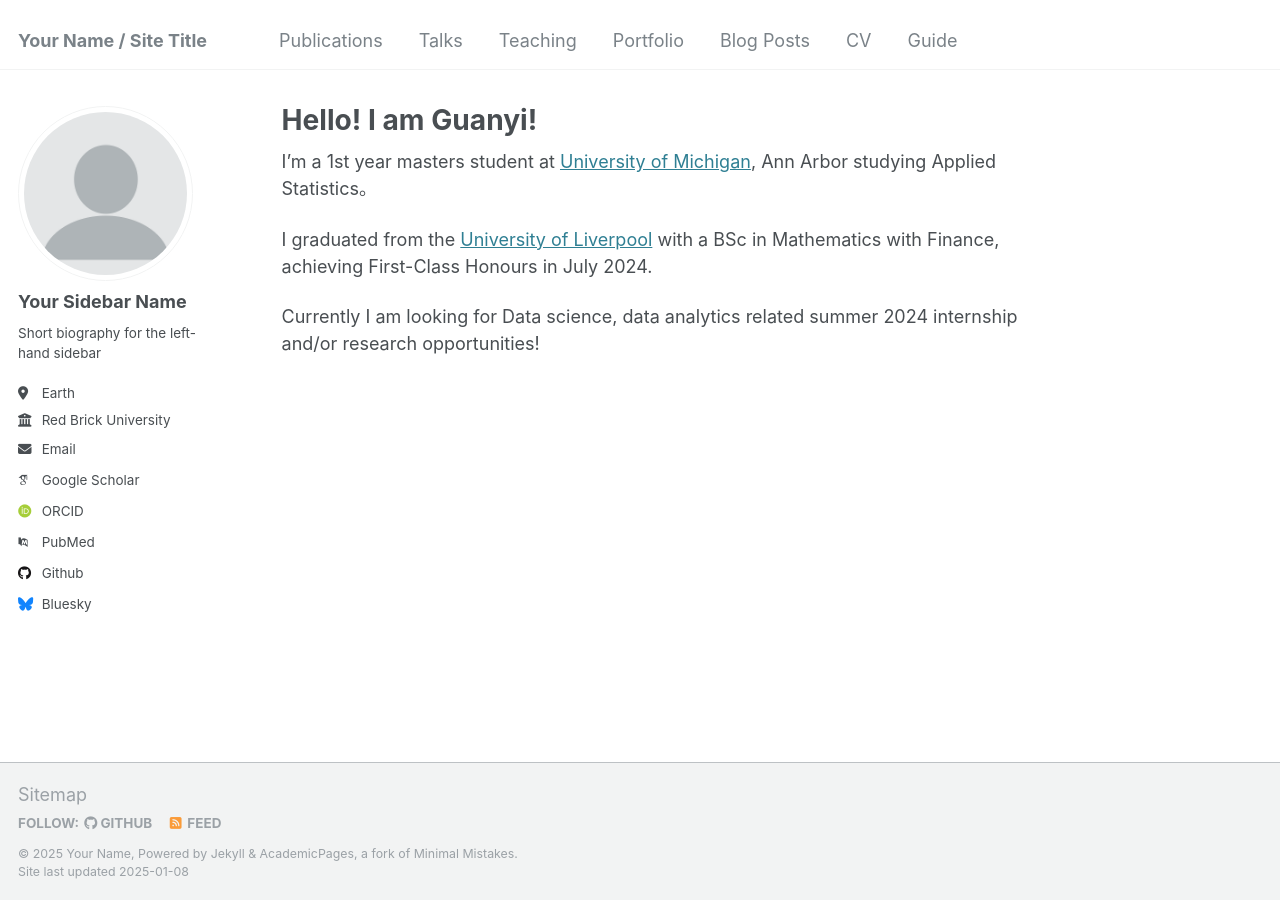
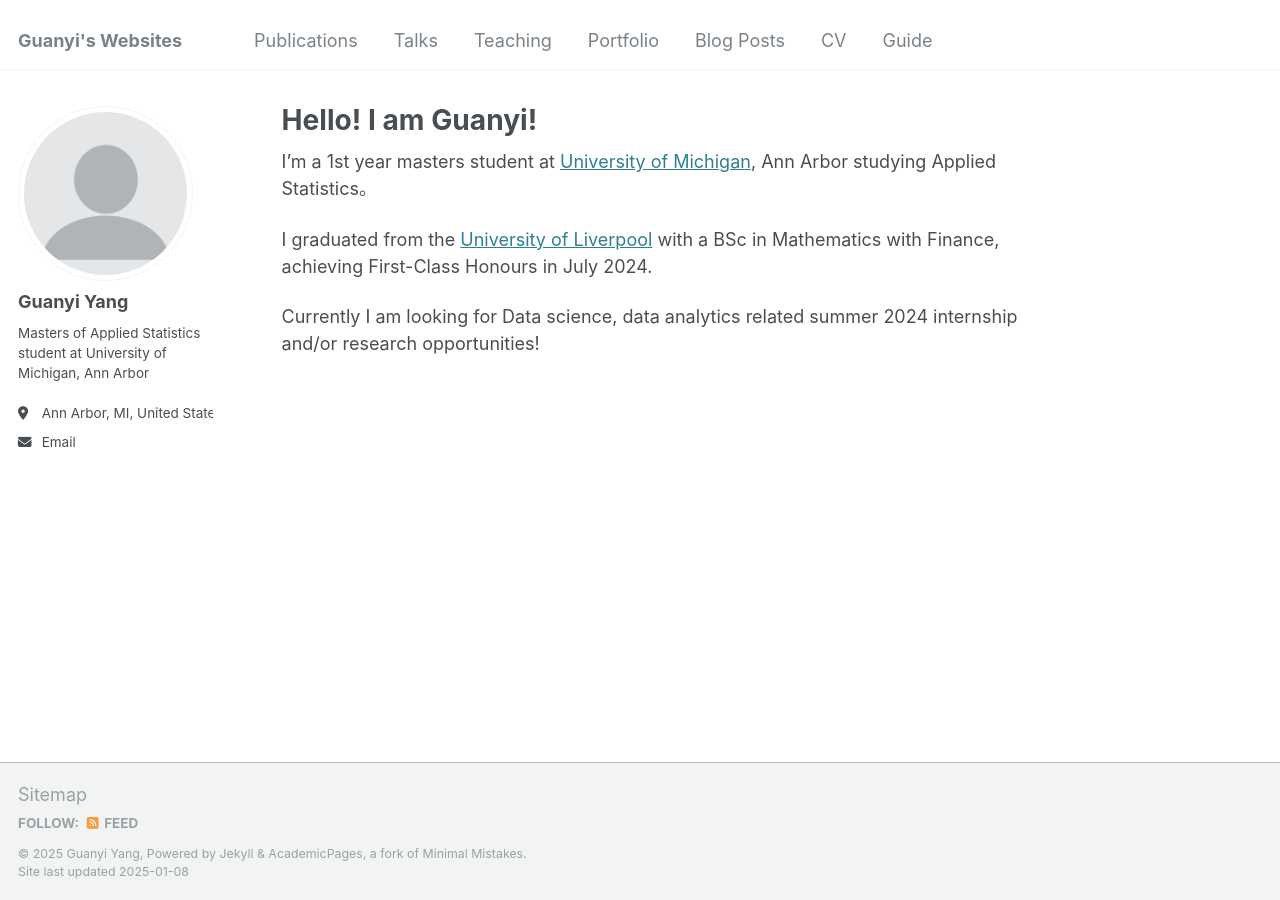
Before and after one commit to Guanyiy/guanyiy.github.io, a Jekyll site: the page built from _pages/about.md, in a window 1280 px wide. Built offline with Jekyll 4.4.1, drawn with Linux system fonts in a browser that asks for light colours; some web fonts are replaced.

Commit message:
_config.yml

```diff
--- a/_config.yml
+++ b/_config.yml
@@ -8,11 +8,11 @@
 
 # Basic Site Settings
 locale                   : "en-US"
-title                    : "Your Name / Site Title"
+title                    : "Guanyi's Websites"
 title_separator          : "-"
-name                     : &name "Your Name"
+name                     : &name "Guanyi Yang"
 description              : &description "personal description"
-url                      : https://academicpages.github.io # the base hostname & protocol for your site e.g. "https://[your GitHub username].github.io"
+url                      : https://https://guanyiy.github.io
 baseurl                  : "" # the subpath of your site, e.g. "/blog"
 repository               : "academicpages/academicpages.github.io"
 
@@ -22,21 +22,21 @@ repository               : "academicpages/academicpages.github.io"
 author:
   # Biographic information
   avatar           : "profile.png"
-  name             : "Your Sidebar Name"
+  name             : "Guanyi Yang"
   pronouns         : # example: "she/her"
-  bio              : "Short biography for the left-hand sidebar"
-  location         : "Earth"
-  employer         : "Red Brick University"
+  bio              : "Masters of Applied Statistics student at University of Michigan, Ann Arbor"
+  location         : "Ann Arbor, MI, United States"
+  employer         : #"Red Brick University"
   uri              : # URL
-  email            : "none@example.org"
+  email            : "guanyiy@umich.edu"
 
   # Academic websites
   arxiv            : # URL - Update with the correct link to your profile
-  googlescholar    : "https://scholar.google.com/citations?user=PS_CX0AAAAAJ"
+  googlescholar    : #"https://scholar.google.com/citations?user=PS_CX0AAAAAJ"
   impactstory      : # URL
-  orcid            : "http://orcid.org/yourorcidurl"
+  orcid            : #"http://orcid.org/yourorcidurl"
   semantic         : # URL
-  pubmed           : "https://www.ncbi.nlm.nih.gov/pubmed/?term=john+snow"
+  pubmed           : #"https://www.ncbi.nlm.nih.gov/pubmed/?term=john+snow"
   researchgate     : # URL
   scopus           : # URL
 
@@ -44,12 +44,12 @@ author:
   bitbucket        : # Username - Update with your username on the site
   codepen          : # Username
   dribbble         : # Username
-  github           : "academicpages"
+  github           : #"academicpages"
   kaggle           : # Username
   stackoverflow    : # User number or user number and name (i.e., use "1" or "1/jeff-atwood")
 
   # Social media
-  bluesky          : "bsky.app" # Replace this with you Bluesky username
+  bluesky          : #"bsky.app" # Replace this with you Bluesky username
   facebook         : # Username
   flickr           : # Username
   foursquare       : # Username
```
